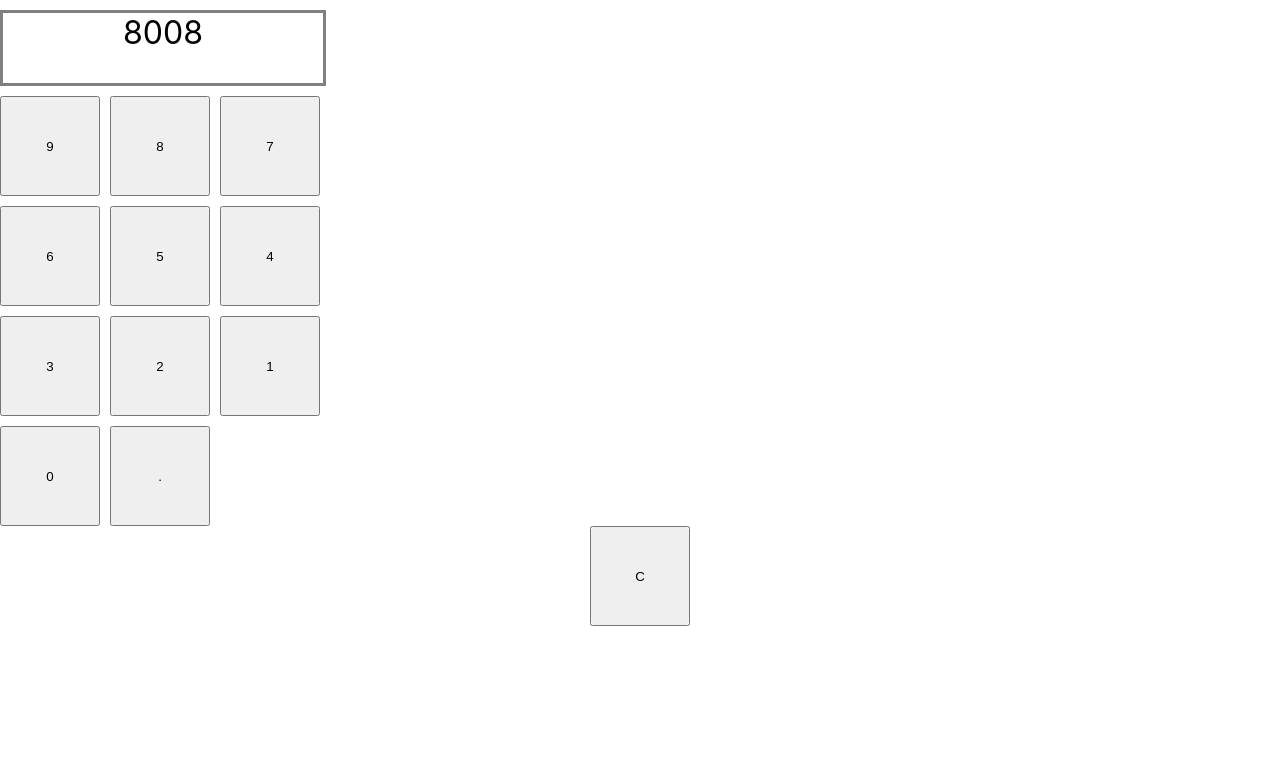
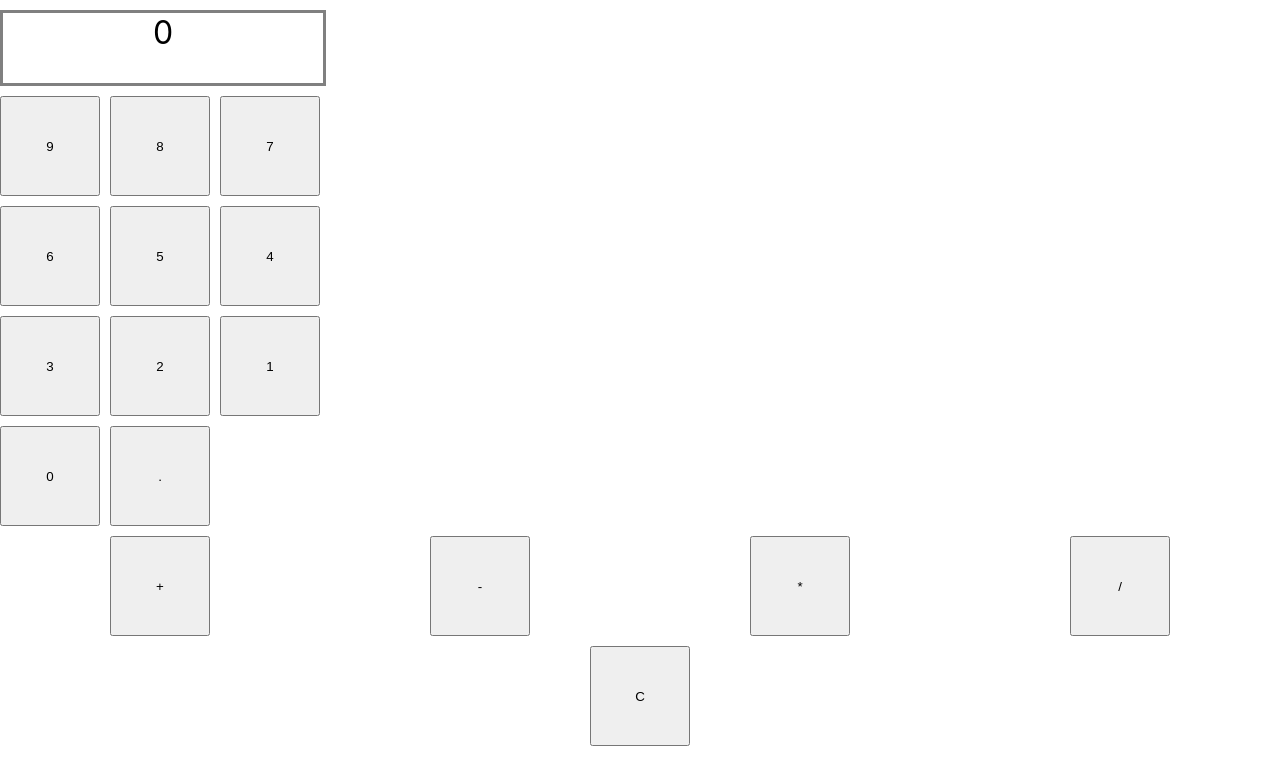
Before and after one commit to zenlex/jscalc, a React (Create React App) app: page / in a window 1280 px wide. Shown: the top 784 px of the page. Built offline with nearby package versions, Linux system fonts and the light colour scheme.

Commit message:
broken keypress conflict

```diff
--- a/src/App.jsx
+++ b/src/App.jsx
@@ -3,12 +3,14 @@ import './App.css';
 import DigitContainer from './components/digits'
 import DisplayContainer from './components/display'
 import ClearContainer from './components/clearkey'
+import OpsContainer from './components/operations'
 
 function App() {
   return (
     <div className="App">
       <DisplayContainer />
       <DigitContainer />
+      <OpsContainer />
       <ClearContainer />
     </div>
   );
--- a/src/components/digits.jsx
+++ b/src/components/digits.jsx
@@ -10,8 +10,8 @@ function DigitKey(props){
 const DigitContainer = props => {
 
     useEffect(() => {
-        window.addEventListener('keypress', props.keyPressHandle)
-        return(() => window.removeEventListener('keypress', props.keyPressHandle))
+        document.addEventListener('keypress', props.keyPressHandle)
+        return(() => document.removeEventListener('keypress', props.keyPressHandle))
     }, [props.keyPressHandle] )
 
     let digGrid = props.digitArr.map((digObj, i, digitArr)=>{
--- a/src/components/operations.jsx
+++ b/src/components/operations.jsx
@@ -1,7 +1,6 @@
 import React, { useEffect } from 'react'
 import {connect} from 'react-redux'
 import {addNum, subNum, multNum, divideNum} from '../actions'
-import {ADD, SUBTRACT, MULTIPLY, DIVIDE} from '../constants'
 
 function AddKey(props){
     return <button className='key' id='add' onClick={props.clickHandle}>+</button>
@@ -12,7 +11,7 @@ function SubKey(props){
 }
 
 function MultKey(props){
-    return <button className='key' id='mult' onClick={props.clickHandle}>\*</button>
+    return <button className='key' id='mult' onClick={props.clickHandle}>*</button>
 }
 
 function DivideKey(props){
@@ -20,12 +19,18 @@ function DivideKey(props){
 }
 
 function OpsContainer(props){
+
+    useEffect(() => {
+        document.addEventListener('keypress', props.keyPressHandle)
+        return (() => document.removeEventListener('keypress', props.keyPressHandle))
+    }, [props.keyPressHandle] )
+
     return(
         <div id='ops-keys'>
-        <AddKey value={ADD} clickHandle={props.addClick} />
-        <SubKey value={SUBTRACT} clickHandle={props.subClick} />
-        <MultKey value={MULTIPLY} clickHandle={props.multClick} />
-        <DivideKey value={DIVIDE} clickHandle={props.divideClick} />
+        <AddKey clickHandle={props.addClick} />
+        <SubKey clickHandle={props.subClick} />
+        <MultKey clickHandle={props.multClick} />
+        <DivideKey clickHandle={props.divideClick} />
         </div>
     )
 }
@@ -35,7 +40,21 @@ function mapDispatchToProps(dispatch){
         addClick: () => dispatch(addNum()),
         subClick: () => dispatch(subNum()),
         multClick: () => dispatch(multNum()),
-        divideClick: () => dispatch(divideNum())
+        divideClick: () => dispatch(divideNum()),
+        keyPressHandle: event => {
+            switch(String.fromCharCode(event.keyCode)){
+                case '+':
+                    return dispatch(addNum())
+                case '-':
+                    return dispatch(subNum())
+                case '*':
+                    return dispatch(multNum())
+                case '/':
+                    return dispatch(divideNum())
+                default:
+                    console.log('no valid key found - keycode = ', event.keyCode)
+            }
+        }
     }
 }
 
--- a/src/constants.js
+++ b/src/constants.js
@@ -28,11 +28,11 @@ const KEYCODES = {
 
 const initState = {
     prevNum: 0,
-    currNumArr: ['8','0','0','8'],
+    currNumArr: ['0'],
     result: 0,
-    history: '',
+    formula: '',
     display: 'DefaultDisplay',
-    currOp: ''
+    lastOp: ''
 }
 
 export {DIGIT, ADD, SUBTRACT, MULTIPLY, DIVIDE, EQUALS, CLEAR, KEYCODES, initState}
--- a/src/index.css
+++ b/src/index.css
@@ -30,3 +30,9 @@ code {
   border: 3px solid gray;
   font-size: 2em;
 }
+
+#ops-keys{
+  display: flex;
+  justify-content: space-around;
+  margin: 10px 0px;
+}
--- a/src/reducers.jsx
+++ b/src/reducers.jsx
@@ -1,5 +1,5 @@
 
-import { initState, DIGIT, CLEAR } from './constants'
+import { initState, DIGIT, CLEAR, ADD, SUBTRACT, MULTIPLY, DIVIDE } from './constants'
 
 function calcReducer(state = initState, action){
     switch(action.type){
@@ -30,6 +30,25 @@ function calcReducer(state = initState, action){
 
         case CLEAR:
             return Object.assign({}, state, {currNumArr:[]})
+
+        case ADD:
+            console.log('ADD triggered in calcReducer')
+            let currNum = Number(state.currNumArr.join(''))
+            console.log('currNum = ', currNum)
+            return Object.assign({}, state, {prevNum: state.prevNum+currNum, currNumArr:['0']})
+
+        case SUBTRACT:
+            console.log('SUBTRACT triggered in calcReducer')
+            return state;
+
+        case MULTIPLY:
+            console.log('MULTIPLY triggered in calcReducer')
+            return state;
+
+        case DIVIDE:
+            console.log('DIVIDE triggered in calcReducer')
+            return state;
+
         default:
             return state;
     }
```
